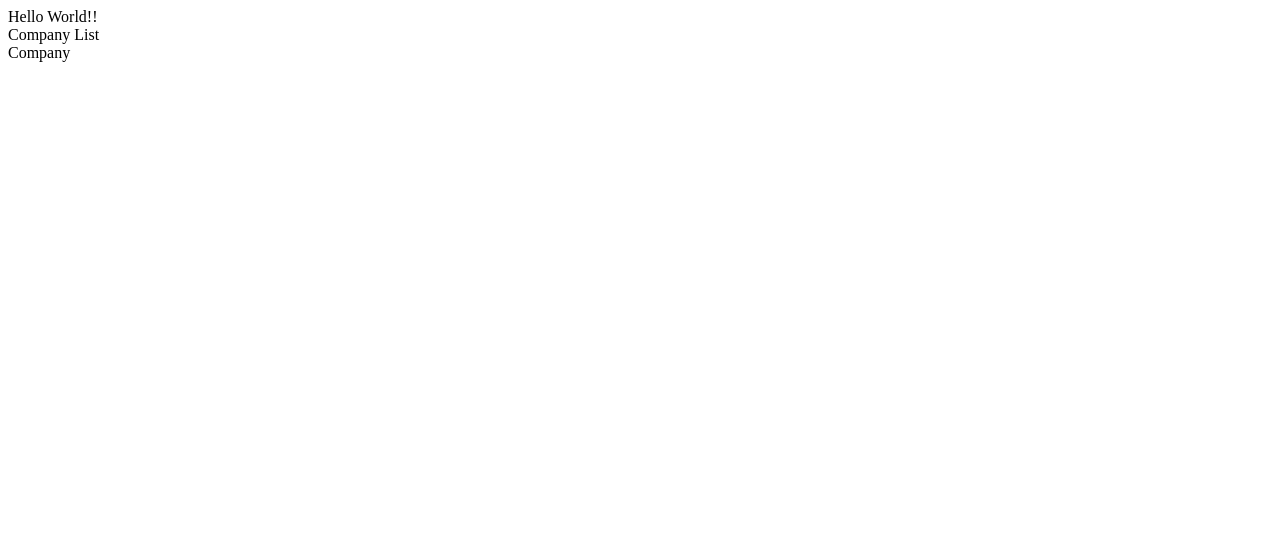
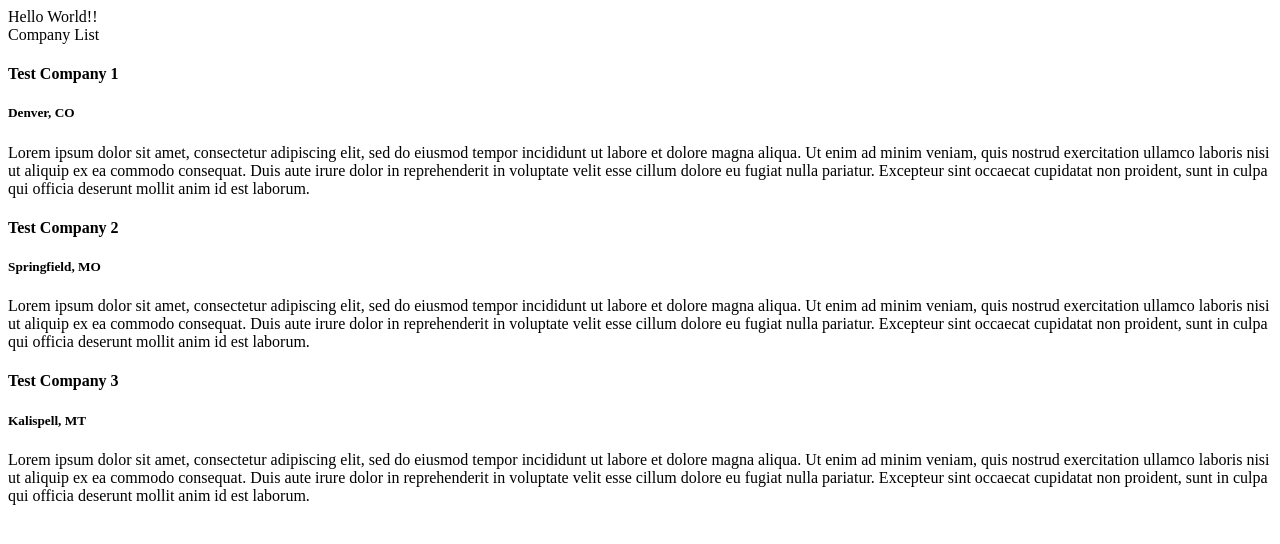
Before and after one commit to techstars/full-stack-challenge, a React (Create React App) app in the folder client/: page / in a window 1280 px wide. Shown: the top 544 px of the page. Built offline with nearby package versions, Linux system fonts and the light colour scheme; the HTML template or start-up script is replaced by a standard one.

Commit message:
adds dynamic rendering of company data, formats company elements

```diff
--- a/client/src/App.jsx
+++ b/client/src/App.jsx
@@ -24,7 +24,7 @@ const testData = [
 
 const App = () => {
     return (
-        <div>
+        <div id="app">
             Hello World!!
             <CompanyList companies={testData} />
         </div>
--- a/client/src/components/Company.jsx
+++ b/client/src/components/Company.jsx
@@ -1,9 +1,13 @@
 import React from 'react';
 
-const Company = ({ company }) => {
+const Company = ({ data }) => {
   return (
-    <div>
-      Company
+    <div className="company-wrapper">
+      <div className="company-header">
+        <h4 className="company-name">{data.name}</h4>
+        <h5 className="company-location">{`${data.city}, ${data.state}`}</h5>
+      </div>
+      <p className ="company-description">{data.description}</p>
     </div>
   )
 }
--- a/client/src/components/CompanyList.jsx
+++ b/client/src/components/CompanyList.jsx
@@ -5,7 +5,9 @@ const CompanyList = ({ companies }) => {
   return (
     <div>
       Company List
-      <Company />
+      {companies.map((data) => {
+        return <Company data={data} />
+      })}
     </div>
   )
 }
```
Also changed, not shown: 3 other files (tests, documents, lock files or other folders).
